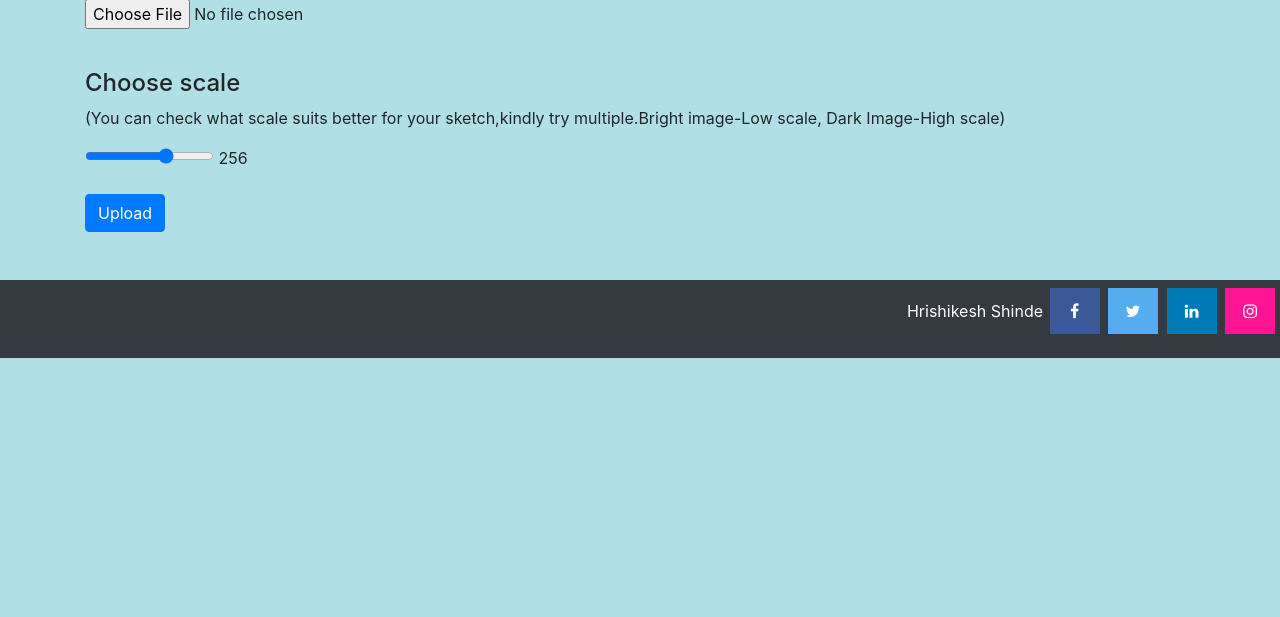
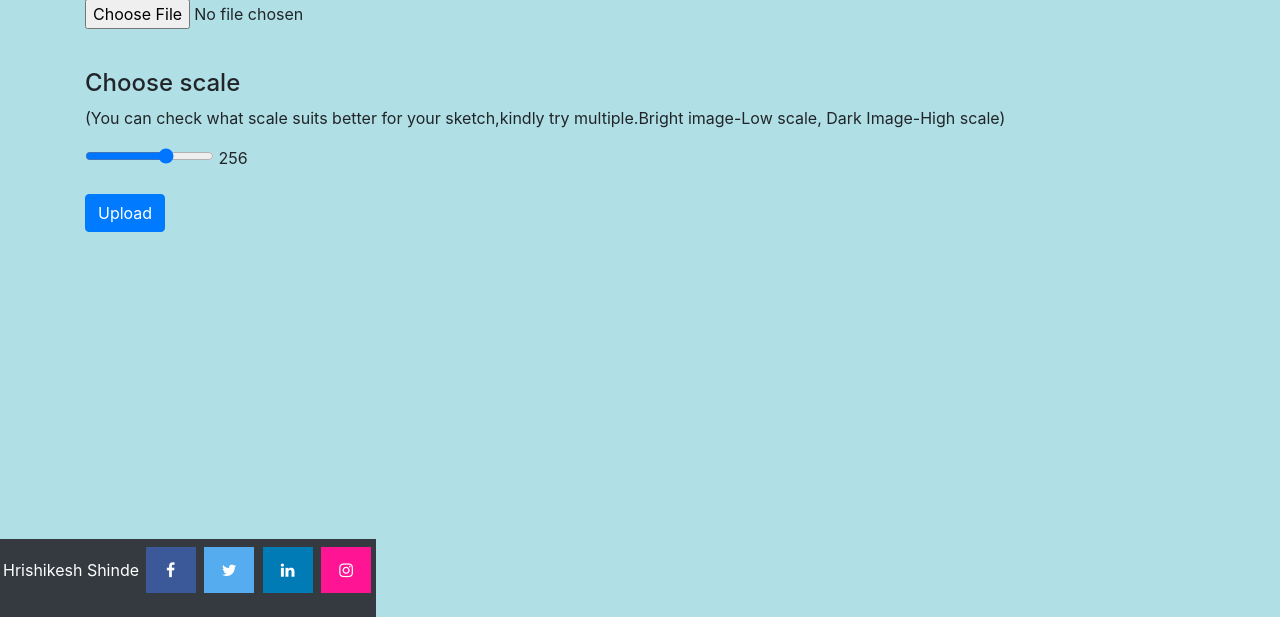
Before and after one commit to hrishi3/makeyoursketch, a Flask app: page / in a window 1280 px wide. Shown: the part 183-800 px from the top of the page. Run offline with Flask 2, Linux system fonts and the light colour scheme; some libraries are stand-ins or nearby versions.

Commit message:
Update index.html

```diff
--- a/templates/index.html
+++ b/templates/index.html
@@ -48,6 +48,8 @@ img {
   color: white;
 }
 	footer {
+position: fixed;
+bottom: 0px;
   text-align: right;
   padding: 3px;
   background: #343A40;
```
